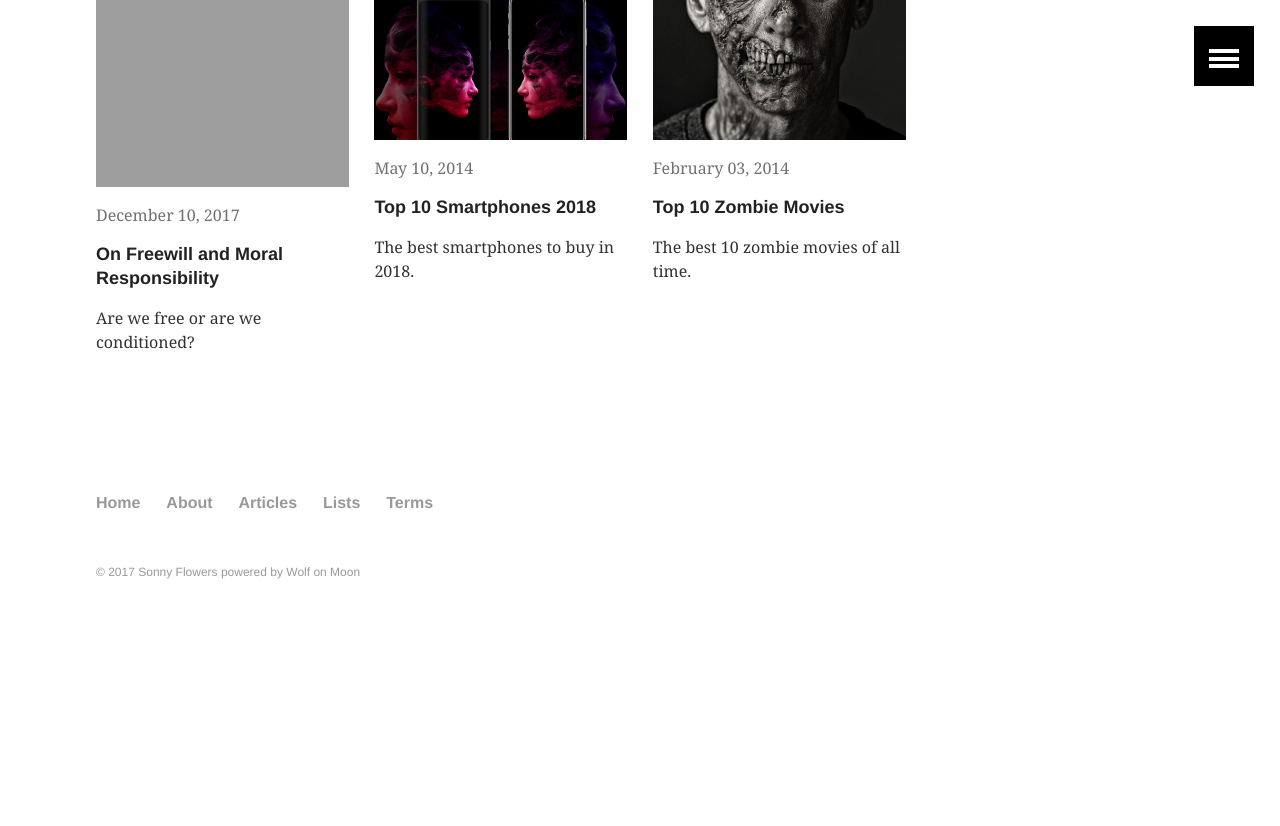
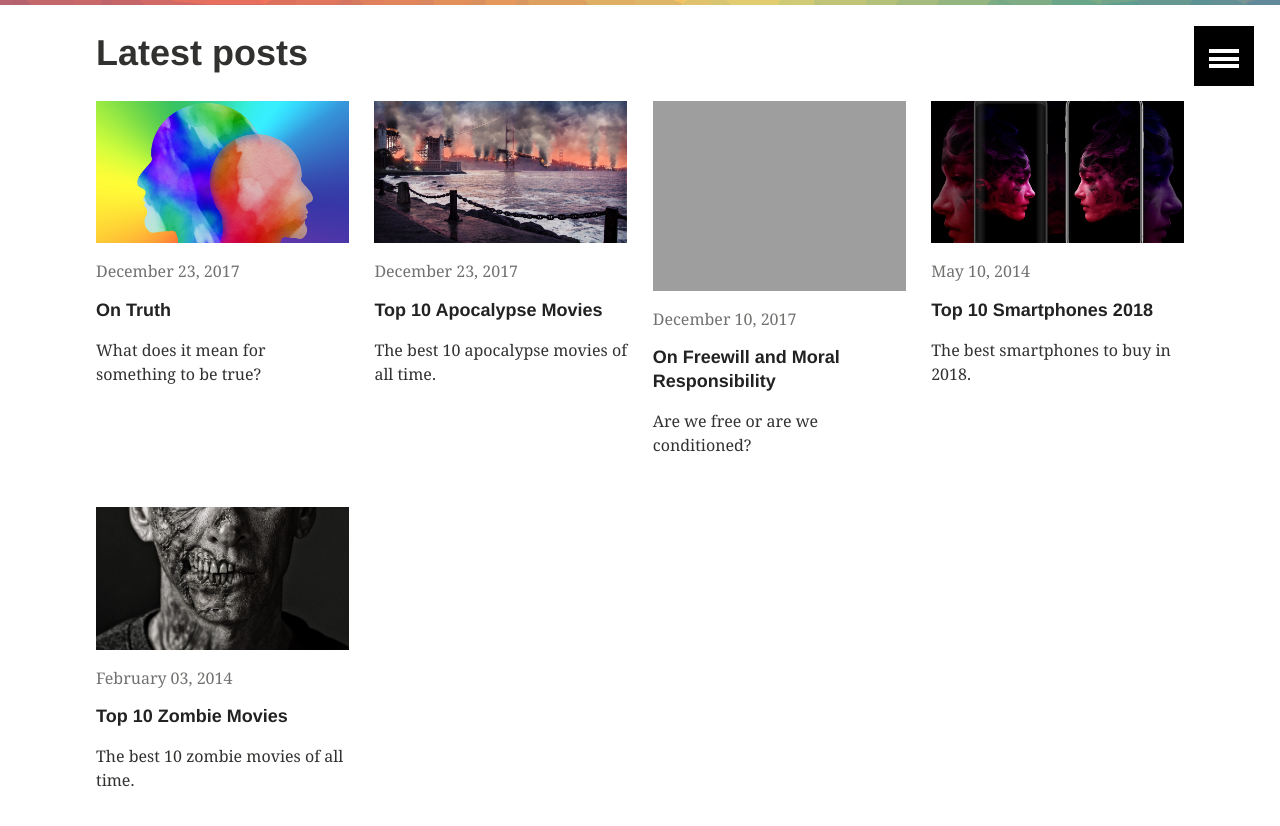
Before and after one commit to jonnysmillie/snnyflwrs, a Jekyll site: the page built from _pages/index.md, in a window 1280 px wide and 900 px high, scrolled down 589 px. Shown: the top 826 px of the window. Built offline with Jekyll 4.4.1, drawn with Linux system fonts in a browser that asks for light colours; before the commit the page ends 1247 px from its top, so only the background shows below that.

Commit message:
Added posts.

```diff
--- a/_data/navigation.yml
+++ b/_data/navigation.yml
@@ -2,7 +2,7 @@
 - title: About
   url: /about/
   excerpt: "About Sonny Flowers"
-  image: 400x250.gif
+  image: logo2.png
 
 
 - title: Articles
--- a/_layouts/home.html
+++ b/_layouts/home.html
@@ -36,6 +36,7 @@
     {% if page.image.feature %}
     <div class="page-lead" style="background-image:url({{ site.url }}/images/{{ page.image.feature }})">
       <div class="wrap page-lead-content">
+        <img width="100px" src="/images/snnyflwrs.png"/>
         <h1>Sonny Flowers</h1>
         <h2>Contemporary essays</h2>
         <a href="{{ site.url }}/getting-started/" class="btn-inverse">Join Us</a> &nbsp; or &nbsp; <a href="https://github.com/mmistakes/skinny-bones-jekyll" class="btn-inverse">Submit an essay</a>
--- /dev/null
+++ b/_posts/articles/2017-12-23-on-truth.md
@@ -0,0 +1,14 @@
+---
+layout: article
+title: "On Truth"
+modified:
+categories: articles
+excerpt: "What does it mean for something to be true?"
+tags: []
+image:
+  feature: /blog/head.jpg
+  teaser: /blog/head.jpg
+  thumb:
+date: 2017-12-22T22:08:14-05:00
+author: snny_flwrs
+---
--- /dev/null
+++ b/_posts/lists/2017-12-23-top-10-apocalypse-movies.md
@@ -0,0 +1,34 @@
+---
+layout: media
+title: "Top 10 Apocalypse Movies"
+categories: lists
+excerpt: "The best 10 apocalypse movies of all time."
+ads: true
+share: false
+image:
+  feature: /blog/apocalypse.jpg
+  teaser: /blog/apocalypse.jpg
+author: Sonny Flowers
+---
+
+This is a list of the top 10 apocalypse movies ever.
+
+# 10. Zombieland
+
+# 9. Shaun of the Dead
+
+# 8. Zombie
+
+# 7. Zombie
+
+# 6. Zombie
+
+# 5. Day of the Dead
+
+# 4. Dawn of the Dead (1976)
+
+# 3. 28 Weeks Later
+
+# 2. 28 Days Later
+
+# 1. Dawn of the Dead (2014)
```
Also changed, not shown: images/apocalypse.jpg (added), images/blog/apocalypse.jpg (added), images/blog/head.jpg (added), images/logo2.png (added), images/snnyflwrs.png (added).
